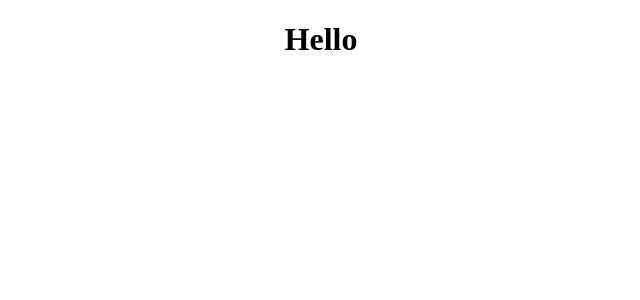
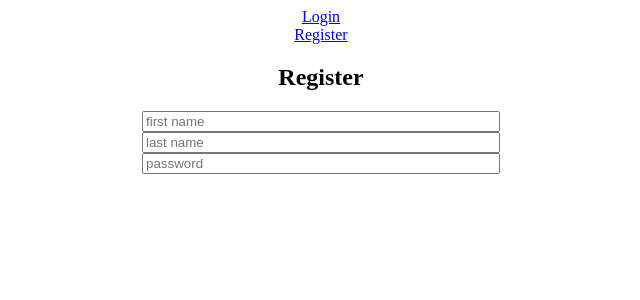
Before and after one commit to johnyoun28/bw, a React (Create React App) app: page /register in a window 1280 px wide. Shown: the top 300 px of the page, without its empty margins (319-959 px from the left). Built offline with nearby package versions, Linux system fonts and the light colour scheme.

Commit message:
login and register forms

```diff
--- a/package.json
+++ b/package.json
@@ -10,7 +10,7 @@
     "react": "^17.0.2",
     "react-dom": "^17.0.2",
     "react-redux": "^7.2.6",
-    "react-router-dom": "^6.0.0",
+    "react-router-dom": "^5.2.0",
     "react-scripts": "4.0.3",
     "redux": "^4.1.2",
     "redux-thunk": "^2.4.0",
--- a/src/App.js
+++ b/src/App.js
@@ -1,9 +1,18 @@
 import './App.css';
+import Login from './Components/Login'
+import Header from './Components/Header';
+import {Route, Routes, Switch} from 'react-router-dom'
+import Register from './Components/Register';
 
-function App() {
+const App = () => {
   return (
     <div className="App">
-      <h1>Hello</h1>
+      <Header />
+
+      <Switch>
+      <Route  path='/Login' component={Login}></Route>
+        <Route  path='/register' component={Register}></Route>
+      </Switch>
     </div>
   );
 }
--- /dev/null
+++ b/src/Components/Header.js
@@ -0,0 +1,14 @@
+import React from 'react'
+import {Link} from 'react-router-dom'
+
+const Header = () => {
+    return (
+        <div className='header'>
+            <Link to='/login'>Login</Link>
+            <br/>
+            <Link to='/register'>Register</Link>
+        </div>
+    )
+}
+
+export default Header
--- /dev/null
+++ b/src/Components/Login.js
@@ -0,0 +1,48 @@
+import React, {useState} from 'react'
+
+const initialFormValues = {
+    firstname: '',
+    lastname: '',
+    password: ''
+}
+
+const Login = () => {
+    const [formValues, setFormValues] = useState(initialFormValues)
+
+    return (
+        <div>
+            <h2>Login</h2>
+            <form>
+                <input
+                name='firstname'
+                type='text'
+                style={{ width: '350px' }}
+                value={formValues.firstname}
+                placeholder='first name'>
+                </input>
+                <br/>
+
+                <input
+                name='lastname'
+                type='text'
+                style={{ width: '350px' }}
+                value={formValues.lastname}
+                placeholder='last name'>
+                </input>
+                <br/>
+
+                <input
+                name='password'
+                type='text'
+                style={{ width: '350px' }}
+                value={formValues.password}
+                placeholder='password'>
+                </input>
+            </form>
+
+
+        </div>
+    )
+}
+
+export default Login
--- /dev/null
+++ b/src/Components/Register.js
@@ -0,0 +1,48 @@
+import React, {useState} from 'react'
+
+const initialFormValues = {
+    firstname: '',
+    lastname: '',
+    password: ''
+}
+
+const Register = () => {
+    const [formValues, setFormValues] = useState(initialFormValues)
+
+    return (
+        <div>
+            <h2>Register</h2>
+            <form>
+                <input
+                name='firstname'
+                type='text'
+                style={{ width: '350px' }}
+                value={formValues.firstname}
+                placeholder='first name'>
+                </input>
+                <br/>
+
+                <input
+                name='firstname'
+                type='text'
+                style={{ width: '350px' }}
+                value={formValues.lastname}
+                placeholder='last name'>
+                </input>
+                <br/>
+
+                <input
+                name='firstname'
+                type='text'
+                style={{ width: '350px' }}
+                value={formValues.password}
+                placeholder='password'>
+                </input>
+            </form>
+
+
+        </div>
+    )
+}
+
+export default Register
--- a/src/index.js
+++ b/src/index.js
@@ -5,14 +5,17 @@ import {Provider} from 'react-redux'
 import {createStore, applyMiddleware } from 'redux'
 import thunk from 'redux-thunk'
 import { reducer } from "./reducers/index"
+import {BrowserRouter as Router} from 'react-router-dom'
 
 const store = createStore(reducer, applyMiddleware(thunk))
 
 
 ReactDOM.render(
+  <Router>
   <Provider store={store}>
     <App />
   </Provider>
+  </Router>
 ,
   document.getElementById('root')
 );
```
Also changed, not shown: 1 other file (tests, documents, lock files or other folders).
